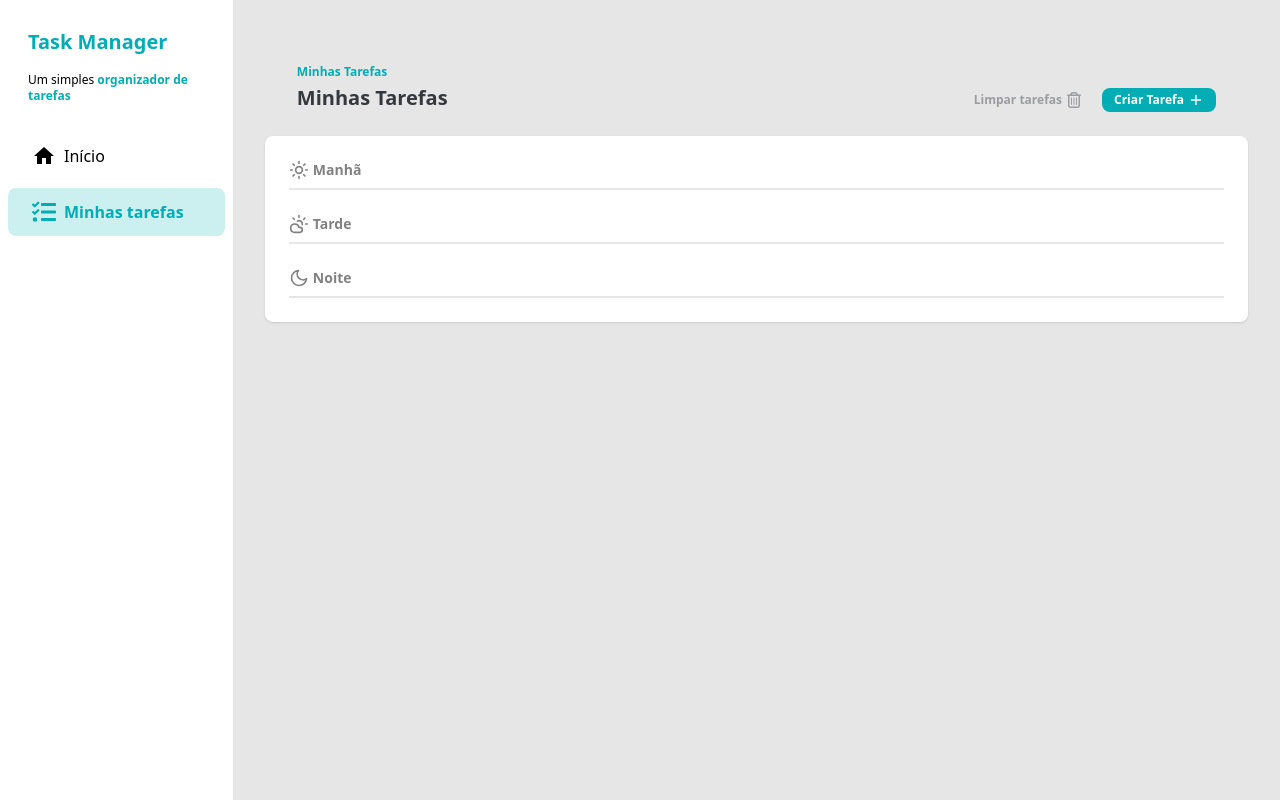
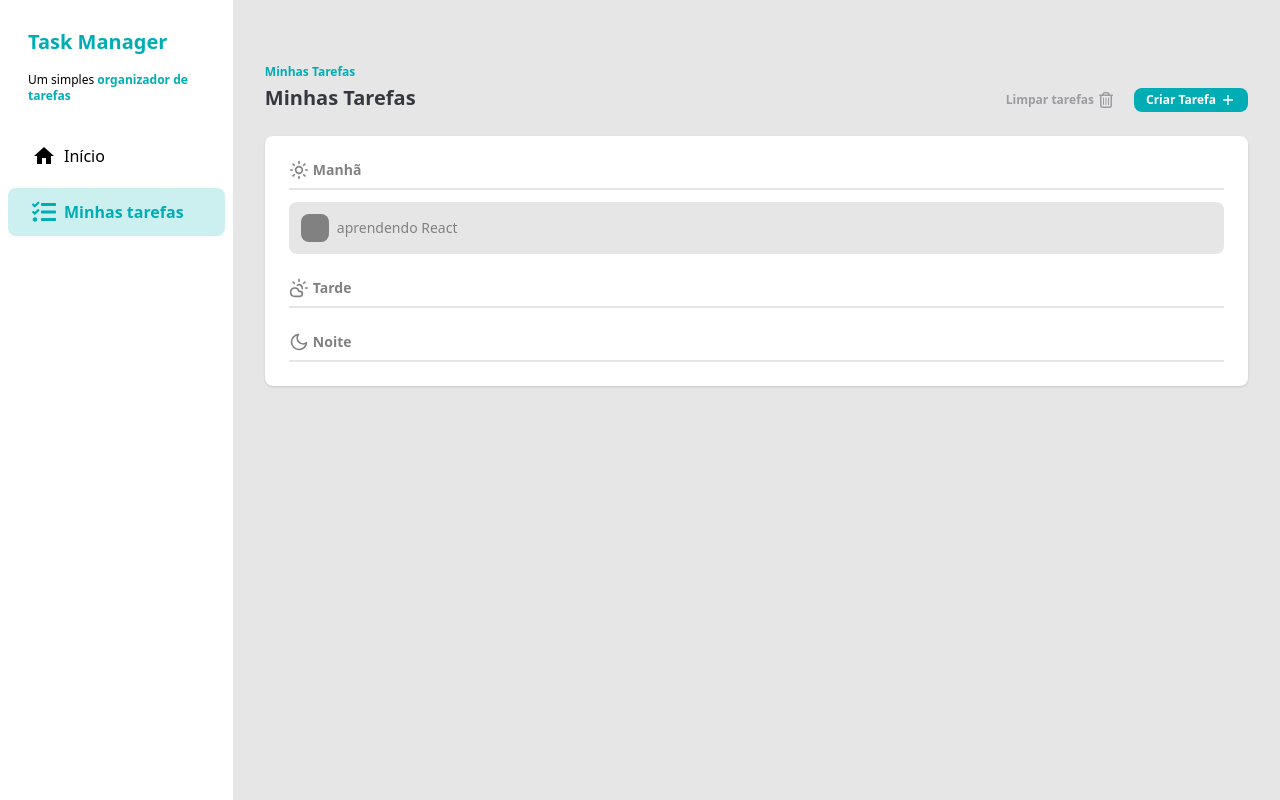
Before and after one commit to Alessandro-Vieira77/task-manager, a React (Vite) app: page / in a window 1280 px wide. Built offline with nearby package versions, Linux system fonts and the light colour scheme.

Commit message:
feat: add TaskItem

```diff
--- a/src/components/Header.jsx
+++ b/src/components/Header.jsx
@@ -4,7 +4,7 @@ import { IoMdAdd } from "react-icons/io";
 import Button from "./Button";
 function Header() {
   return (
-    <div className="flex w-full flex-col justify-between gap-3 px-8 pt-16 lg:flex-row">
+    <div className="flex w-full flex-col justify-between gap-3 pt-16 lg:flex-row">
       <div className="flex flex-col gap-1">
         <h3 className="text-xs font-semibold text-[#00ADB5]">Minhas Tarefas</h3>
         <h2 className="text-xl font-semibold text-[#35383E]">Minhas Tarefas</h2>
--- /dev/null
+++ b/src/components/TaskItem.jsx
@@ -0,0 +1,19 @@
+function TaskItem() {
+  return (
+    <div className="w-full rounded-lg bg-[#818181]/20 p-3 text-sm">
+      <div className="flex items-center gap-2">
+        <label className="relative flex h-7 w-7 cursor-pointer items-center justify-center rounded-lg bg-[#818181]">
+          <input
+            type="checkbox"
+            checked={true}
+            className="absolute h-full w-full cursor-pointer opacity-0"
+          />
+          <span className="text-2xl"></span>
+        </label>
+        <p className="text-sm font-medium text-[#818181]">aprendendo React</p>
+      </div>
+    </div>
+  );
+}
+
+export default TaskItem;
--- a/src/pages/PageTasks.jsx
+++ b/src/pages/PageTasks.jsx
@@ -5,6 +5,7 @@ import { LuCloudSun } from "react-icons/lu";
 import ContainerTask from "../components/ContainerTask";
 import Header from "../components/Header";
 import Sidebar from "../components/Sidebar";
+import TaskItem from "../components/TaskItem";
 function PageTasks() {
   return (
     <div className="flex min-h-screen bg-[#818181]/20">
@@ -12,11 +13,13 @@ function PageTasks() {
       <div className="flex w-full flex-col gap-6 px-8">
         <Header />
         <ContainerTask>
-          <div>
+          <div className="flex flex-col gap-3">
             <h2 className="flex items-center gap-1 border-b-2 border-[#818181]/20 pb-2 text-sm font-semibold text-[#818181]">
               {" "}
               <LuSun size={20} /> Manhã
             </h2>
+
+            <TaskItem />
           </div>
 
           <div>
```
